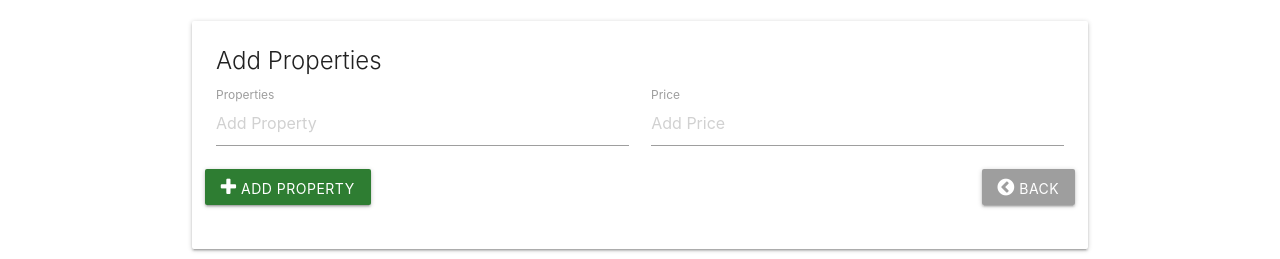
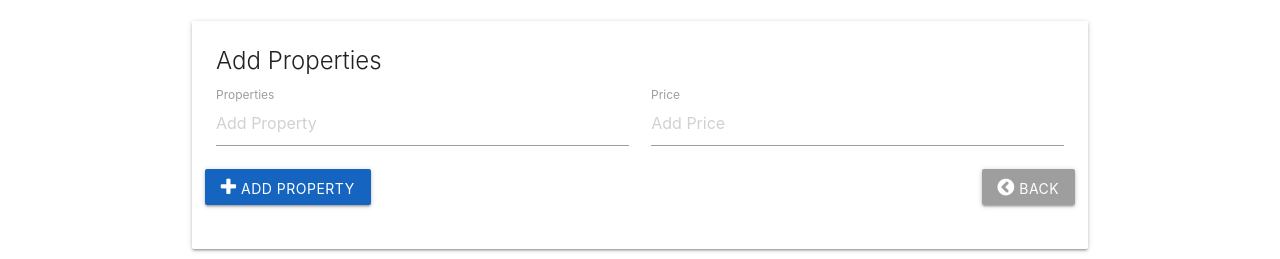
Before and after one commit to Prono96/Tracproperty, a plain HTML site: page tracaproperty/index.html in a window 1280 px wide. Shown: the part 73-332 px from the top of the page. Drawn offline with nearby package versions, Linux system fonts and the light colour scheme.

Commit message:
Revert "Made changes <button> in index file"
This reverts commit bea79c2683193464a1f7e4dde127ce4eeb54a55e.

```diff
--- a/tracaproperty/index.html
+++ b/tracaproperty/index.html
@@ -44,7 +44,7 @@
               <input type="text" name="" placeholder="Add Price" id="item-price">
               <label for="item-price">Price</label>
             </div>
-            <button class="add-btn btn green darken-3"><i class="fa fa-plus"></i> Add Property</button>
+            <button class="add-btn btn blue darken-3"><i class="fa fa-plus"></i> Add Property</button>
 
             <!-- <button class="update-btn btn orange "><i class="fa fa-plus"></i> Update Property</button>
             <button class="delete-btn btn red"><i class="fa fa-plus"></i> Delete Property</button> -->
```
